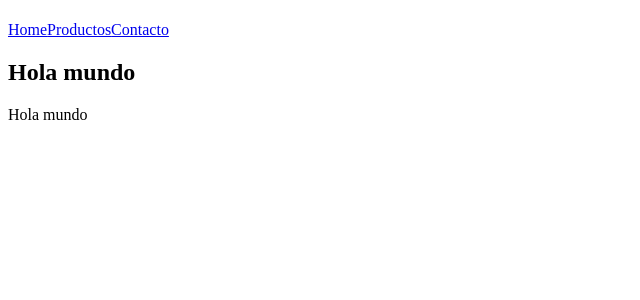
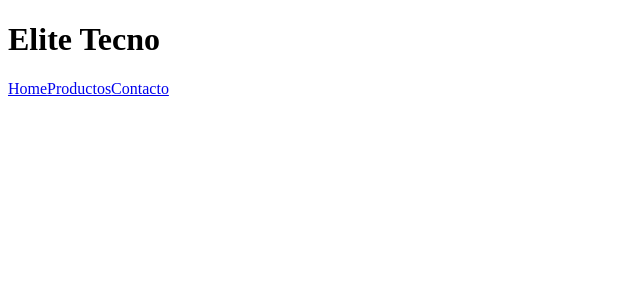
Before and after one commit to SantiagoSpina25/proyectoEliteTecnoReact, a React (Create React App) app: page / in a window 1280 px wide. Shown: the top 300 px of the page, without its empty margins (0-640 px from the left). Built offline with nearby package versions, Linux system fonts and the light colour scheme.

Commit message:
Segundo desafio entrega

```diff
--- a/src/components/App.js
+++ b/src/components/App.js
@@ -5,10 +5,10 @@ function App() {
     <>
     <Navbar/>
     <main>
-      <h2>Hola mundo</h2>
+
     </main>
     <footer>
-      <p>Hola mundo</p>
+
     </footer>
     </>
   )
--- a/src/components/navBar.js
+++ b/src/components/navBar.js
@@ -2,7 +2,7 @@ function Navbar(){
     return (
         <>
         <header>
-            <h1></h1>
+            <h1>Elite Tecno</h1>
             <nav>
                 <a href="#">Home</a>
                 <a href="#">Productos</a>
```
